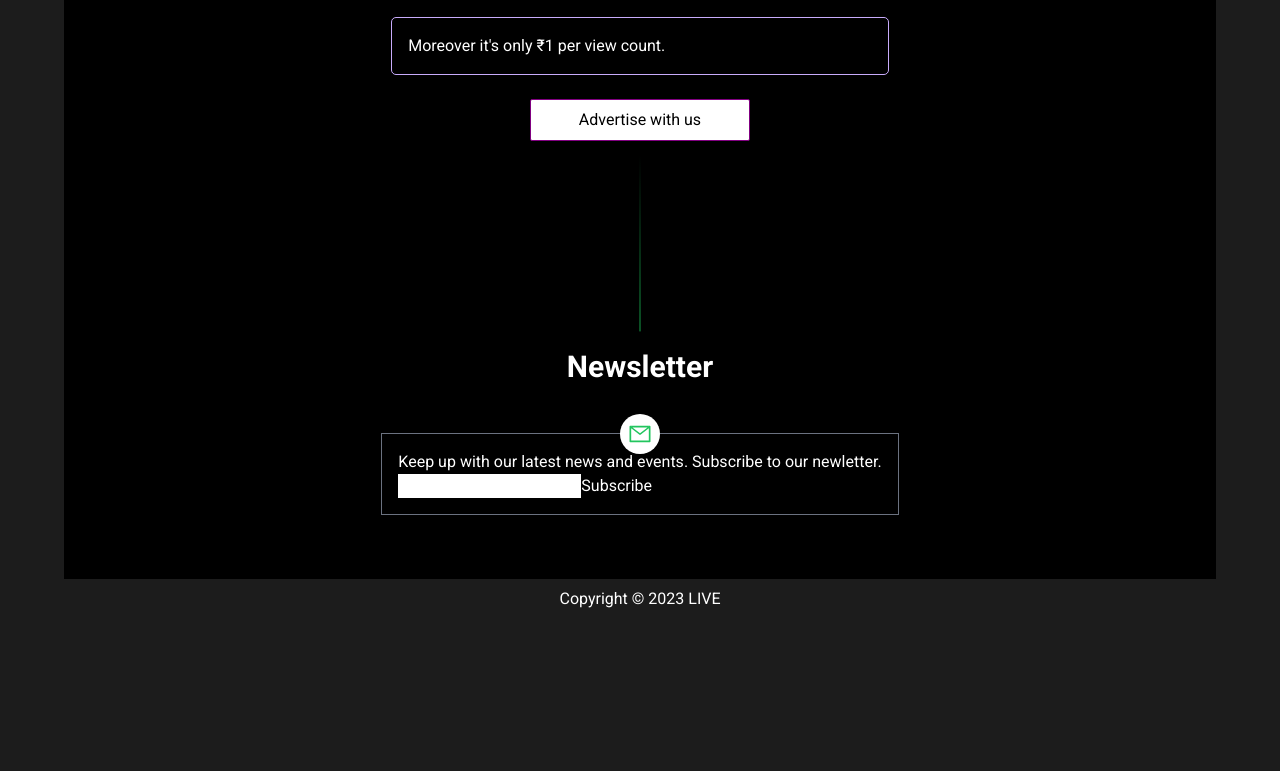
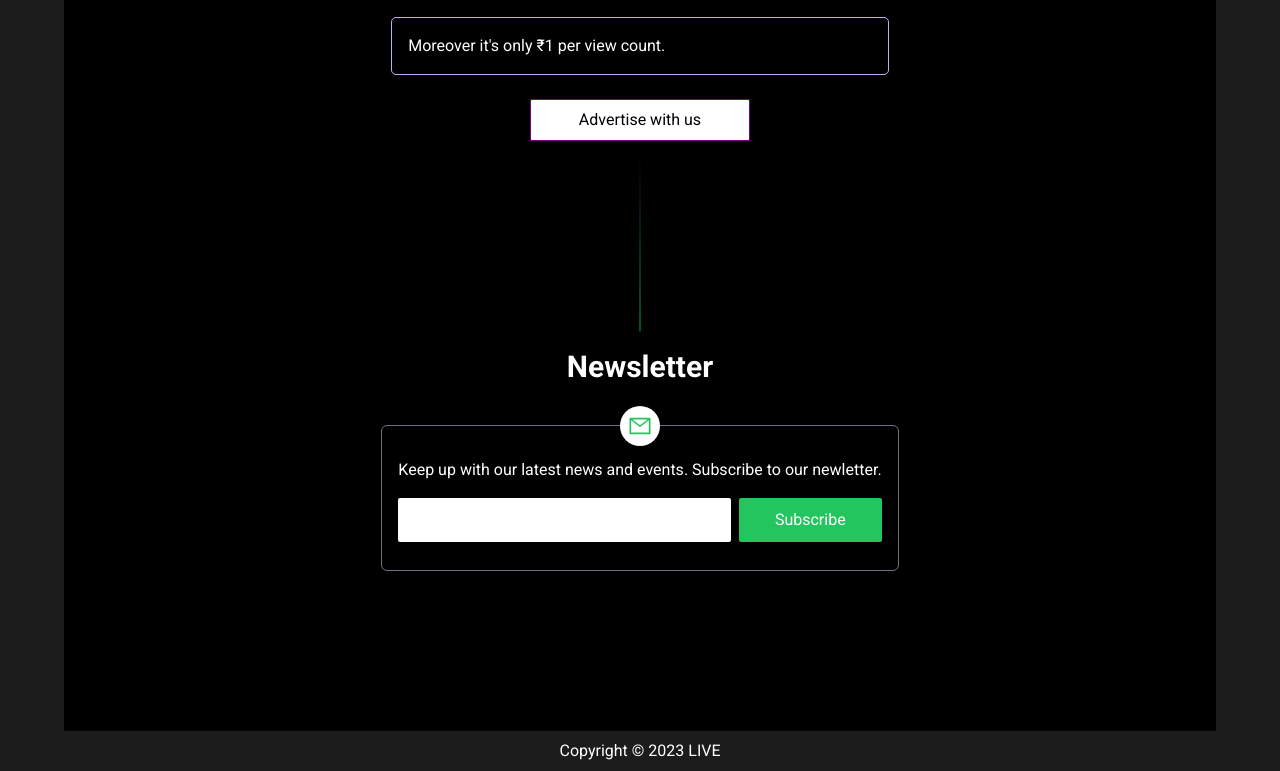
Before and after one commit to bhavesh-chaudhari/strimit, a Next.js app in the folder client/: page / in a window 1280 px wide. Shown: the part 1890-2661 px from the top of the page. Before the commit the page ends 2509 px from the top, so only its background shows below. Built offline with nearby package versions, Linux system fonts and the light colour scheme; no server answers.

Commit message:
add newletter

```diff
--- a/client/src/components/Banner.tsx
+++ b/client/src/components/Banner.tsx
@@ -12,14 +12,20 @@ const Banner = () => {
     }
 
   return (
-    <div className="bg-gradient-to-r relative from-blue-600 to-pink-600 flex justify-center items-center">
-      <Link className='flex px-6 items-center gap-2' href={"/offer"}>
-        <span className='font-bold'>Get limited time offer</span>
+    <div
+      // className="bg-gradient-to-r relative from-blue-600 to-pink-600 flex justify-center items-center"
+      className="bg-gray-700 bg-clip-padding backdrop-filter backdrop-blur-xl bg-opacity-60 relative flex justify-center items-center"
+    >
+      <Link className="flex px-6 items-center gap-2" href={"/offer"}>
+        <span className="font-bold">Get limited time offer</span>
         <span>
           <BsArrowRight></BsArrowRight>
         </span>
       </Link>
-      <span onClick={()=>setShow(false)} className='absolute right-4 top-1/2 cursor-pointer -translate-y-1/2'>
+      <span
+        onClick={() => setShow(false)}
+        className="absolute right-4 top-1/2 cursor-pointer -translate-y-1/2"
+      >
         <AiFillCloseCircle size={18}></AiFillCloseCircle>
       </span>
     </div>
--- a/client/src/components/Hero.tsx
+++ b/client/src/components/Hero.tsx
@@ -33,8 +33,6 @@ const Hero = (): JSX.Element => {
     setLoading(false)
     setUser(getUserFromLocalStorage);
   }, [data]);
-
-  console.log(user)
 
   return (
     <div className="flex relative items-center overflow-hidden justify-center flex-col w-full">
--- a/client/src/components/Newsletter.tsx
+++ b/client/src/components/Newsletter.tsx
@@ -1,28 +1,92 @@
-import React from "react";
+import React, { ChangeEvent, FormEvent, useEffect, useState } from "react";
 import { AiOutlineMail } from "react-icons/ai";
+import { useSubscribe } from "../hooks/useSubscibe";
+import { PulseLoader } from "react-spinners";
+import { IoMdCheckmark } from "react-icons/io";
+import clsx from "clsx";
 
 const Newsletter = () => {
+  const [email, setEmail] = useState<null | string>(null);
+  const { isLoading, data, mutate: subscribe } = useSubscribe();
+
   const handleSubmit = (e: React.FormEvent) => {
     e.preventDefault();
+
+    if (!email) {
+      return;
+    }
+
+    // subscribe email
+    subscribe(email);
   };
 
   return (
-    <div className="flex pt-40 items-center justify-center pb-16">
+    <div className="flex pt-40 items-center justify-center pb-40">
       <div className="w-[90%] flex flex-col justify-center items-center">
         <div className="mb-6 relative before:absolute before:-translate-x-1/2 before:-translate-y-[110%] before:left-1/2 before:w-[1px] before:h-52 md:before:h-44 before:bg-gradient-to-t before:from-green-600 before:to-black">
           <h2 className="text-center text-3xl font-bold">Newsletter</h2>
         </div>
-        <div className="border-gray-500 max-w-xl mt-6 relative border p-4">
+        <div className="border-gray-500 max-w-xl mt-4 relative border p-4 rounded-md">
           <span className="absolute flex items-center justify-center top-0 -translate-y-1/2 left-1/2 -translate-x-1/2 bg-white text-green-500 w-10 h-10 rounded-full">
             <AiOutlineMail size={24}></AiOutlineMail>
           </span>
-          <span>
+          <p className="mt-4">
             Keep up with our latest news and events. Subscribe to our newletter.
-          </span>
-          <form onSubmit={handleSubmit}>
-            <input name="email" id="email" type="email" />
-            <button>Subscribe</button>
+          </p>
+          <form
+            className="mt-4 flex flex-col md:flex-row gap-3 md:gap-2"
+            onSubmit={handleSubmit}
+          >
+            <input
+              className="text-black outline-none focus:border-green-500 border-transparent transition-all duration-200 border-[2px] md:w-[70%] p-2 rounded-sm"
+              onChange={(e: any) => setEmail(e.target.value)}
+              name="email"
+              id="email"
+              type="email"
+              required
+              autoComplete="false"
+            />
+            <button
+              className={clsx(
+                "p-2 md:w-[30%] bg-green-500 rounded-sm outline-none cursor-pointer",
+                (data?.status === 200) &&
+                  "cursor-not-allowed"
+              )}
+              disabled={data?.status === 200}
+            >
+              {isLoading ? (
+                <span>
+                  <PulseLoader size={10} color="white"></PulseLoader>
+                </span>
+              ) : (
+                <span className="flex leading-none justify-center items-center gap-1">
+                  {data?.status === 200 ? (
+                    <>
+                      Subscribed{" "}
+                      <span className="text-white flex">
+                        <IoMdCheckmark size={18}></IoMdCheckmark>
+                      </span>
+                    </>
+                  ) : (
+                    <>Subscribe</>
+                  )}
+                </span>
+              )}
+            </button>
           </form>
+          <div className="mt-3">
+            {data?.status === 201 ? (
+              <p className="text-green-400">Already Subscribed</p>
+            ) : null}
+            {/* {data?.status === 200 ? (
+              <p className="flex items-center gap-1">
+                Subscribed{" "}
+                <span className="text-green-500 flex">
+                  <IoMdCheckmark size={20}></IoMdCheckmark>
+                </span>
+              </p>
+            ) : null} */}
+          </div>
         </div>
       </div>
     </div>
--- /dev/null
+++ b/client/src/hooks/useSubscibe.ts
@@ -0,0 +1,19 @@
+import { useMutation, useQuery, useQueryClient } from "@tanstack/react-query";
+import axios from "axios";
+
+const subscribe = async (email: string)=>{
+
+    return await axios({
+      url: "/api/subscribe",
+      method: "POST",
+      data: {email},
+    });
+}
+
+export const useSubscribe = ()=>{
+    return useMutation(subscribe, {
+        onSuccess: (data)=>{
+            // console.log(data)
+        },
+    })
+}
--- a/client/src/layouts/PageLayout.tsx
+++ b/client/src/layouts/PageLayout.tsx
@@ -92,8 +92,8 @@ const PageLayout = ({ children }: Props): JSX.Element => {
             </div>
           </Modal>
         )}
+        <Navbar></Navbar>
         <Banner></Banner>
-        <Navbar></Navbar>
         <BookACall></BookACall>
         <div className={styles["layout"]}>{children}</div>
         {/* {noFooterPages.includes(currentPagePath) ? null : <Footer></Footer>} */}
--- a/client/src/pages/api/subscribe.tsx
+++ b/client/src/pages/api/subscribe.tsx
@@ -1,8 +1,6 @@
 import { NextApiRequest, NextApiResponse } from "next";
 
 const getRequestParams = (email: string) => {
-  // console.log("getting request paramters")
-
   const API_KEY = process.env.MAILCHIMP_API_KEY;
   const AUDIENCE_ID = process.env.MAILCHIMP_AUDIENCE_ID;
 
@@ -31,9 +29,13 @@ const getRequestParams = (email: string) => {
 };
 
 const subscribe = async (req: NextApiRequest, res: NextApiResponse) => {
-  const { email } = JSON.parse(req.body || null);
 
-  // console.log("email sent is: ", email)
+  if (req.method !== "POST") {
+    return res.status(405).json({ message: `Method ${req.method} not allowed` });
+  }
+
+  // const { email } = JSON.parse(req.body || null);
+  const {email} = req.body
 
   if (!email || !email.length) {
     return res.status(400).json({
@@ -50,9 +52,15 @@ const subscribe = async (req: NextApiRequest, res: NextApiResponse) => {
       body: JSON.stringify(data),
     });
 
-    // console.log(response)
+    const data1 = await response.json()
 
-    return res.status(201).json({ error: null });
+    console.log(data1)
+
+    if (data1.status === 400) {
+      return res.status(201).json({message: "Already Subscribed"})
+    }
+
+    return res.status(200).json({ message: "Subscribed" });
   } catch (error) {
     return res.status(400).json({
       error:
--- a/client/src/styles/Navbar.module.scss
+++ b/client/src/styles/Navbar.module.scss
@@ -118,6 +118,7 @@
           margin-top: 5rem;
           margin-left: 0.625rem;
           gap: 12px;
+          z-index: 20;
           li {
             font-size: 1rem;
             font-weight: 600;
--- a/client/src/styles/howItWorks/HowItWorks.module.scss
+++ b/client/src/styles/howItWorks/HowItWorks.module.scss
@@ -118,6 +118,8 @@
     display: flex;
     justify-content: center;
     align-items: center;
+    z-index: 10;
+    position: relative;
 }
 
 .cta > a{
```
